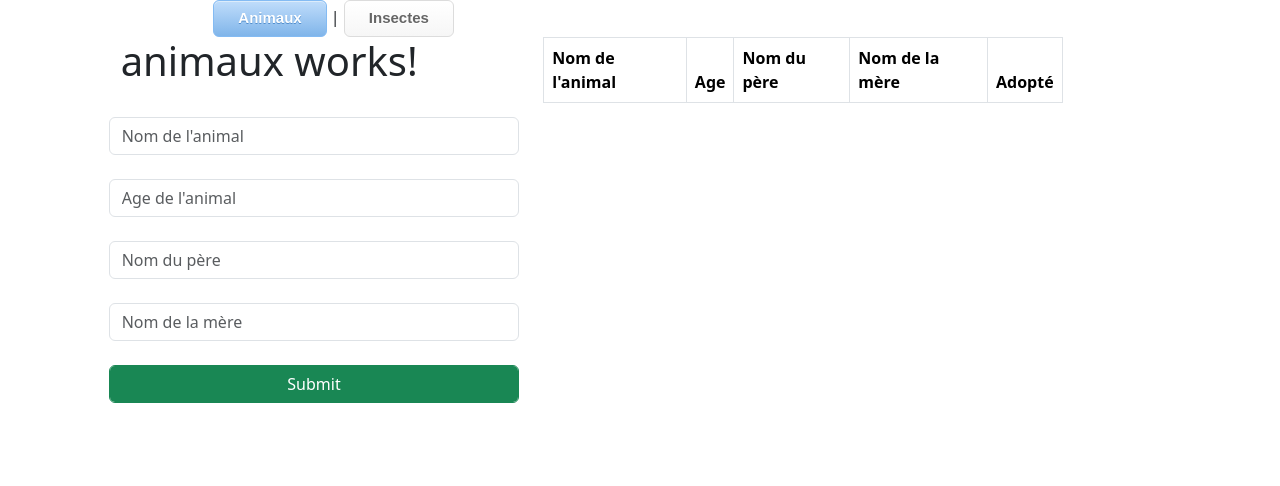
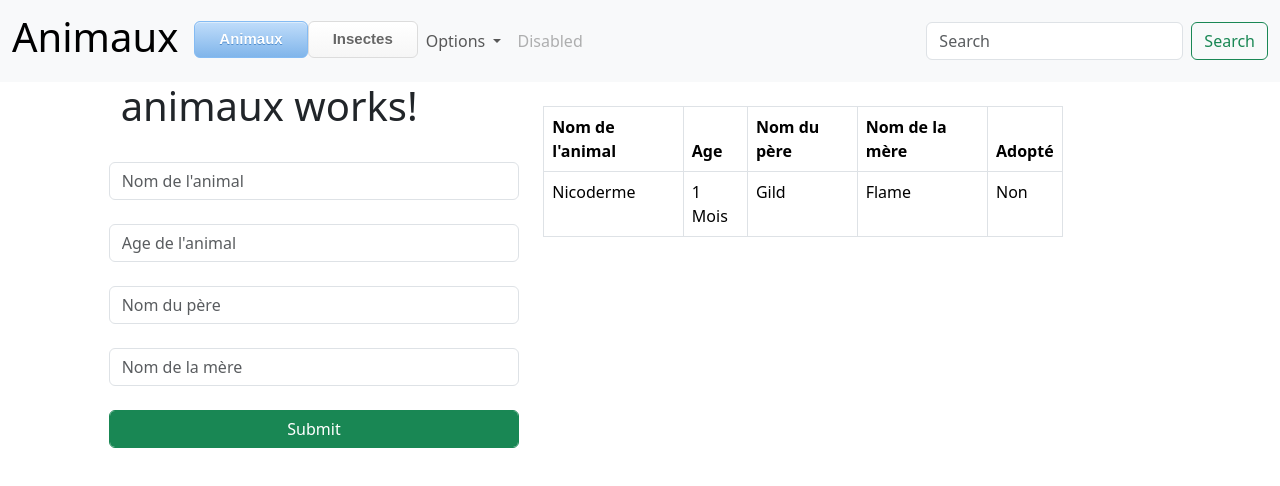
Before and after one commit to Bitsa033/Animaux, an Angular app: page /animaux-liste in a window 1280 px wide. Shown: the top 486 px of the page. Built offline with nearby package versions, Linux system fonts and the light colour scheme.

Commit message:
angular troisième test avec la barre de navigation

```diff
--- a/src/app/animaux/animaux.component.html
+++ b/src/app/animaux/animaux.component.html
@@ -28,6 +28,7 @@
     </div>
     <!--/col-->
     <div class="col-md-5">
+        <br>
         <table class="table table-stripped table-bordered">
             <thead>
                 <tr>
@@ -38,6 +39,15 @@
                     <th>Adopté</th>
                 </tr>
             </thead>
+            <tbody>
+                <tr>
+                    <td>Nicoderme</td>
+                    <td>1 Mois</td>
+                    <td>Gild</td>
+                    <td>Flame</td>
+                    <td>Non</td>
+                </tr>
+            </tbody>
         </table>
     </div>
 </div>
--- a/src/app/app.component.html
+++ b/src/app/app.component.html
@@ -1,17 +1,49 @@
 
-<nav class="offset-2">
-    <a class="button"  routerLinkActive="activebutton"
-     routerLink="/animaux-liste"
-     ariaCurrentWhenActive="page"
-     >
-        Animaux
-    </a> |
+<nav class="navbar navbar-expand-sm navbar-light bg-light">
+    <div class="container-fluid">
+        <a class="navbar-brand" href="#">
+            <h1>Animaux</h1>
+        </a>
+        <button class="navbar-toggler" type="button" data-bs-toggle="collapse" data-bs-target="#navbarSupportedContent"
+            aria-controls="navbarSupportedContent" aria-expanded="false" aria-label="Toggle navigation">
+            <span class="navbar-toggler-icon"></span>
+        </button>
+        <div class="collapse navbar-collapse" id="navbarSupportedContent">
+            <ul class="navbar-nav me-auto mb-2 mb-lg-0">
+                <li class="nav-item">
+                    <a class="button" routerLinkActive="activebutton" routerLink="/animaux-liste" ariaCurrentWhenActive="page">
+                        Animaux
+                    </a>
+                </li>
+                <li class="nav-item">
+                    <a class="button" routerLinkActive="activebutton" routerLink="/insectes-liste" ariaCurrentWhenActive="page">
+                        Insectes
+                    </a>
+                </li>
+                <li class="nav-item dropdown">
+                    <a class="nav-link dropdown-toggle" href="#" id="navbarDropdown" role="button"
+                        data-bs-toggle="dropdown" aria-expanded="false">
+                        Options
+                    </a>
+                    <ul class="dropdown-menu" aria-labelledby="navbarDropdown">
+                        <li><a class="dropdown-item" href="#">Action</a></li>
+                        <li><a class="dropdown-item" href="#">Another action</a></li>
+                        <li>
+                            <hr class="dropdown-divider">
+                        </li>
+                        <li><a class="dropdown-item" href="#">Something else here</a></li>
+                    </ul>
+                </li>
+                <li class="nav-item">
+                    <a class="nav-link disabled" href="#" tabindex="-1" aria-disabled="true">Disabled</a>
+                </li>
+            </ul>
+            <form class="d-flex">
+                <input class="form-control me-2" type="search" placeholder="Search" aria-label="Search">
+                <button class="btn btn-outline-success" type="submit">Search</button>
+            </form>
+        </div>
+    </div>
+</nav>
 
-    <a class="button"  routerLinkActive="activebutton"
-    routerLink="/insectes-liste"
-    ariaCurrentWhenActive="page"
-    >
-        Insectes
-    </a>
-</nav>
 <router-outlet></router-outlet>
--- a/src/app/insectes/insectes.component.html
+++ b/src/app/insectes/insectes.component.html
@@ -28,6 +28,7 @@
     </div>
     <!--/col-->
     <div class="col-md-5">
+        <br>
         <table class="table table-stripped table-bordered">
             <thead>
                 <tr>
@@ -38,6 +39,15 @@
                     <th>Adopté</th>
                 </tr>
             </thead>
+            <tbody>
+                <tr>
+                    <td>Max</td>
+                    <td>4 Mois</td>
+                    <td>Gild</td>
+                    <td>Flame</td>
+                    <td>Non</td>
+                </tr>
+            </tbody>
         </table>
     </div>
 </div>
```
